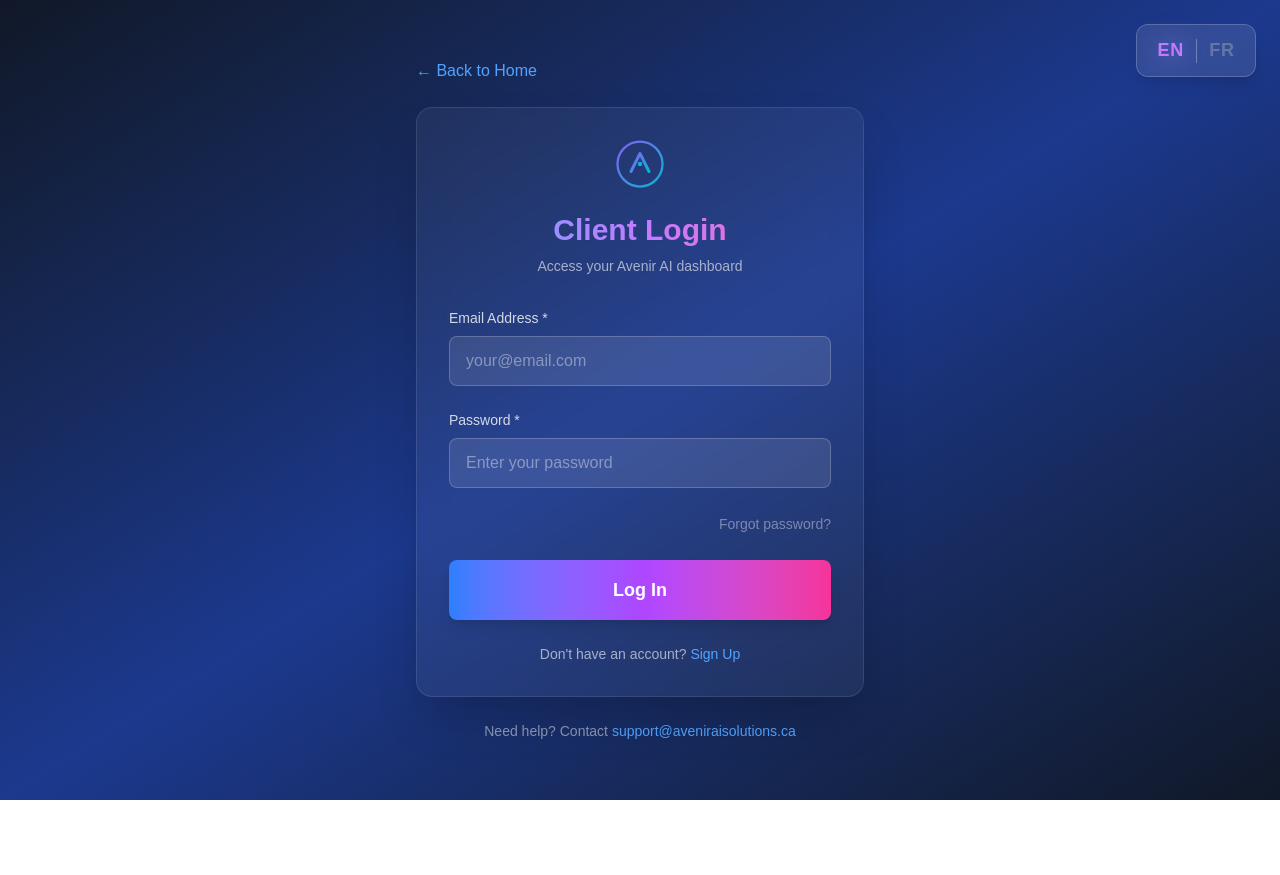
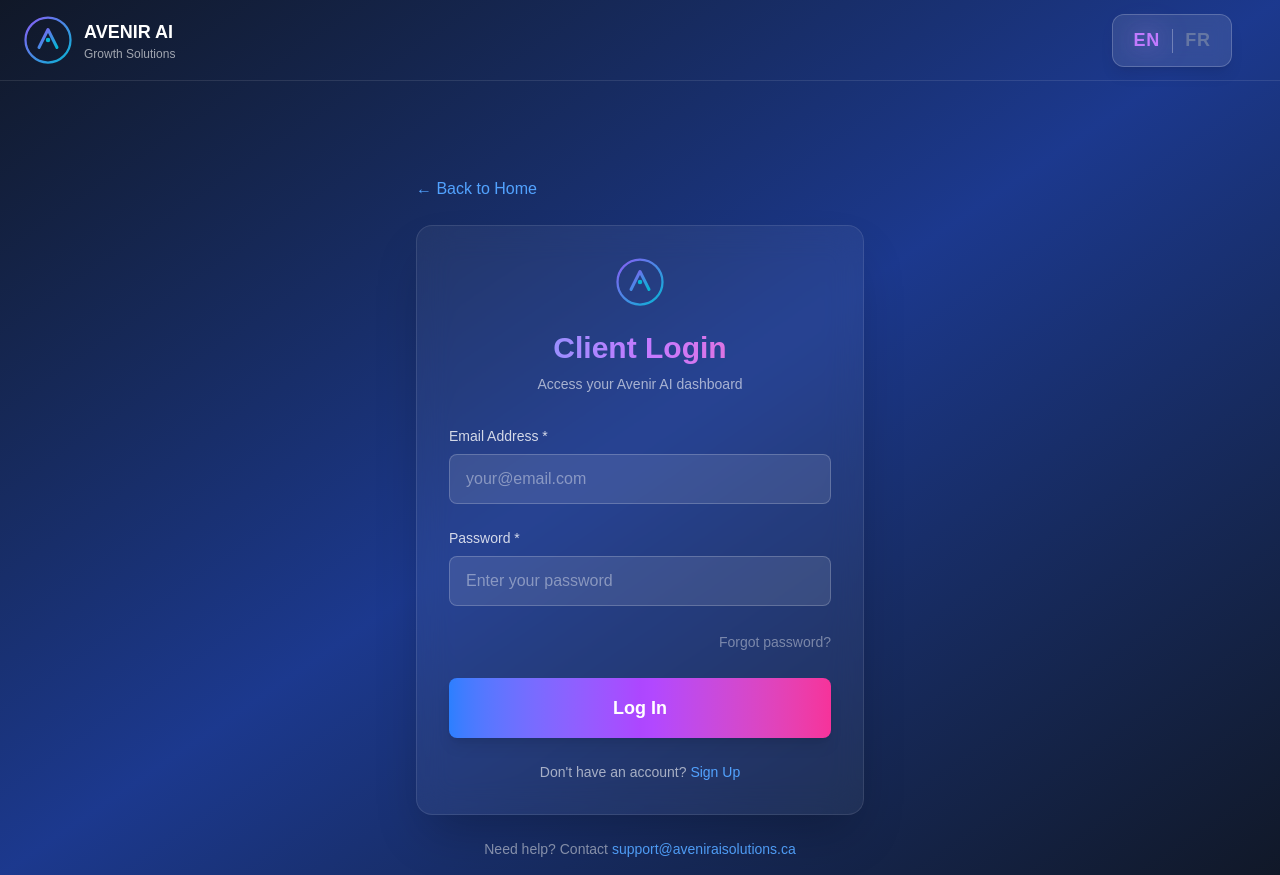
Before and after one commit to SyntaxStrategist/ai-growth-infrastructure, a Next.js app: page /en/client/login in a window 1280 px wide. Before the commit the page ends 800 px from the top, so only its background shows below. Built offline with nearby package versions, Linux system fonts and the light colour scheme.

Commit message:
Applied signup-style header to unauthenticated dashboard view

```diff
--- a/src/app/[locale]/client/dashboard/page.tsx
+++ b/src/app/[locale]/client/dashboard/page.tsx
@@ -552,14 +552,18 @@
   if (!authenticated) {
     return (
       <div className="min-h-screen bg-gradient-to-br from-[#0f172a] via-[#1e1b4b] to-[#0f172a] text-white">
-        {/* Universal Language Toggle */}
-        <UniversalLanguageToggle />
-
-        <header className="fixed top-0 left-0 right-0 z-40 bg-black/20 backdrop-blur-lg border-b border-white/10">
-          <div className="max-w-7xl mx-auto px-6 py-4">
+        {/* Header with Logo and Language Toggle */}
+        <header className="w-full px-6 py-4 border-b border-white/10">
+          <div className="w-full flex items-center justify-between">
+            {/* Logo - Left Side (24px from edge) */}
             <a href={`/${locale}`} className="inline-block">
               <AvenirLogo locale={locale} showText={true} />
             </a>
+
+            {/* Language Toggle - Right Side (50px up via transform, 24px from edge) */}
+            <div className="relative z-50 -translate-y-[50px]">
+              <UniversalLanguageToggle />
+            </div>
           </div>
         </header>
 
--- a/src/app/[locale]/client/login/page.tsx
+++ b/src/app/[locale]/client/login/page.tsx
@@ -94,10 +94,24 @@
   };
 
   return (
-    <div className="min-h-screen bg-gradient-to-br from-gray-900 via-blue-900 to-gray-900 text-white flex items-center justify-center p-4">
-      {/* Universal Language Toggle */}
+    <div className="min-h-screen bg-gradient-to-br from-gray-900 via-blue-900 to-gray-900 text-white">
+      {/* Header with Logo and Language Toggle */}
+      <header className="w-full px-6 py-4 border-b border-white/10">
+        <div className="w-full flex items-center justify-between">
+          {/* Logo - Left Side (24px from edge) */}
+          <a href={`/${locale}`} className="inline-block">
+            <AvenirLogo locale={locale} showText={true} />
+          </a>
+
+          {/* Language Toggle - Right Side (50px up via transform, 24px from edge) */}
+          <div className="relative z-50 -translate-y-[50px]">
             <UniversalLanguageToggle />
+          </div>
+        </div>
+      </header>
 
+      {/* Main Content */}
+      <div className="flex items-center justify-center p-4 pt-24">
         <motion.div
           initial={{ opacity: 0, y: 20 }}
           animate={{ opacity: 1, y: 0 }}
@@ -243,5 +257,6 @@
         </div>
         </motion.div>
       </div>
+    </div>
   );
 }
```
Lines whose indentation alone changed are shown as unchanged.
